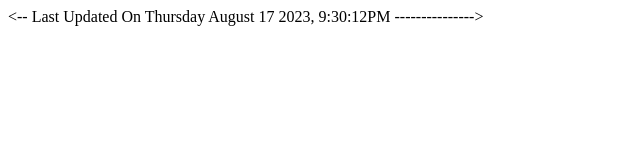
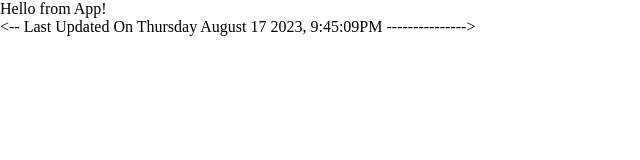
Before and after one commit to kdog3682/projects, a plain HTML site: page magicscript/index.html in a window 1280 px wide. Shown: the whole page, without its empty margins (0-640 px from the left). Drawn offline with nearby package versions, Linux system fonts and the light colour scheme.

Commit message:
Update file content

```diff
--- a/magicscript/index.html
+++ b/magicscript/index.html
@@ -3,13 +3,11 @@
 
 
 
-    <script type="module" crossorigin src="./assets/main-d68a6de1.js"></script>
-    <link rel="stylesheet" href="./assets/index2-34682ca5.css">
+    <script type="module" crossorigin src="./assets/main.js"></script>
+    <link rel="stylesheet" href="./assets/style.css">
 
     <body>
         <div id="app"></div>
     </body>
+<-- Last Updated On Thursday August 17 2023, 9:45:09PM --------------->
 </html>
-
-
-<-- Last Updated On Thursday August 17 2023, 9:30:12PM --------------->
```
